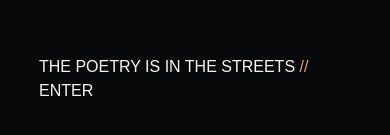
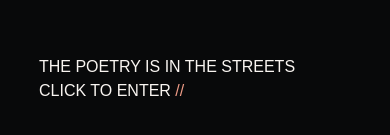
Before and after one commit to Szplugz/neelkhare.com, a React (Create React App) app: page / in a window 390 px wide. Shown: the part 170-305 px from the top of the page. Built offline with nearby package versions, Linux system fonts and the light colour scheme; a web font is replaced by a local one.

Commit message:
Sync changes on mobile view

```diff
--- a/src/pages/about/About.jsx
+++ b/src/pages/about/About.jsx
@@ -1,11 +1,11 @@
 import React from "react";
 import HomeNav from "../../components/navbar/HomeNav";
 import Navmobile from "../../components/navbar/Navmobile";
-import biopic from "../../utils/biopic.jpg";
 import { Helmet } from "react-helmet";
 import fallpic from "../../utils/fallrl2square.jpg";
 import "./About.css";
 import newlogo from "../../utils/StarLogoNeel.svg";
+import headshot from "../../utils/chiheadshot.jpg";
 
 const About = () => {
   return (
@@ -117,7 +117,7 @@ const About = () => {
         </div>
         <img
           className="picture-mobile rounded w-[100%] mb-[1vh]"
-          src={fallpic}
+          src={headshot}
         ></img>
       </div>
     </div>
--- a/src/pages/home/Home.jsx
+++ b/src/pages/home/Home.jsx
@@ -27,11 +27,11 @@ const Home = () => {
         </div>
       </div>
       <div className="screen-mobile h-screen bg-almostBlack flex flex-col items-center justify-center text-eggshell">
-        <div className="text-mobile flex w-[80%] justify-center mb-[2vh]">
+        <div className="text-mobile flex w-[80%] justify-start mb-[2vh]">
           <p className="header-mobile font-forma">
-            THE POETRY IS IN THE STREETS{" "}
-            <span className="text-lightpink">//</span>{" "}
-            <a href="/about">ENTER</a>
+            <a href="/about"> THE POETRY IS IN THE STREETS </a> <br></br>
+            <a href="/about">CLICK TO ENTER</a>{" "}
+            <span className="text-lightpink">//</span>
           </p>
         </div>
         <div className="img-mobile flex w-[80%] mt-[2vh]">
```
